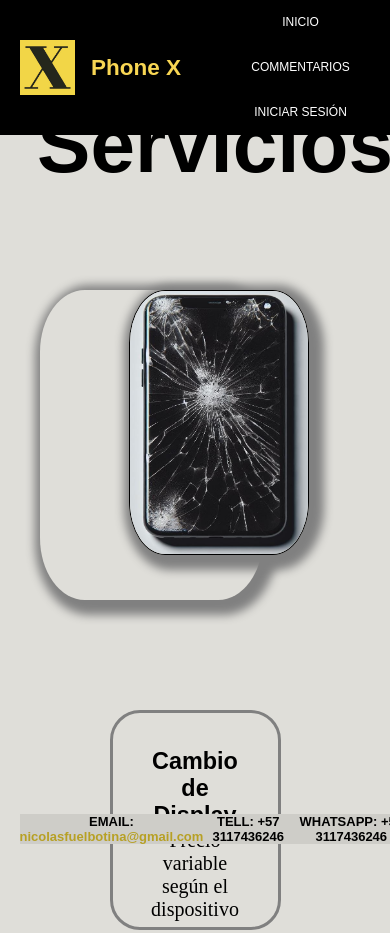
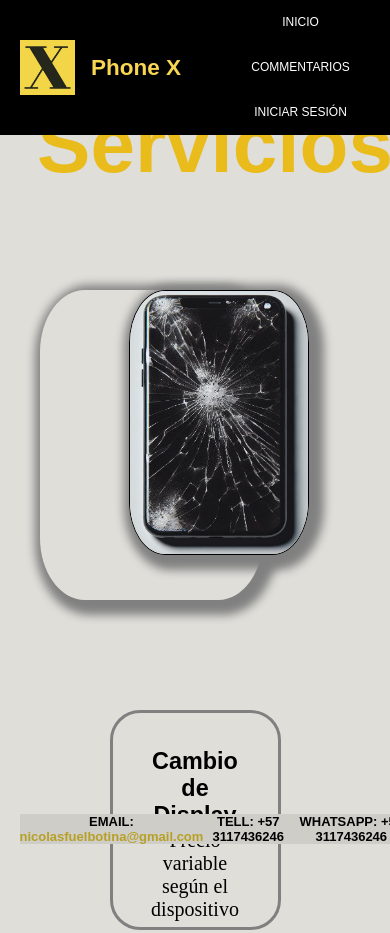
Before and after one commit to PlayerNFB/phoneX.github.io, a plain HTML site: page services.html in a window 390 px wide. Shown: the top 933 px of the page. Drawn offline with Linux system fonts and the light colour scheme.

Commit message:
ajuste de titulos y estilo

```diff
--- a/css/services.css
+++ b/css/services.css
@@ -169,10 +169,13 @@ body {
     width: 100%;
 }
 
-.title-servicios {
 
+.h1-servicios {
     font-family: 'Nanum Gothic', sans-serif;
+    color: #E9BC1C;
 }
+
+
 
 
 .title-servs {
--- a/services.html
+++ b/services.html
@@ -32,7 +32,7 @@
 
 <main class="main">
     <div class="title-servicios caja-s">
-        <h1>Servicios</h1>
+        <h1 class="h1-servicios">Servicios</h1>
     </div>
 
 
```
